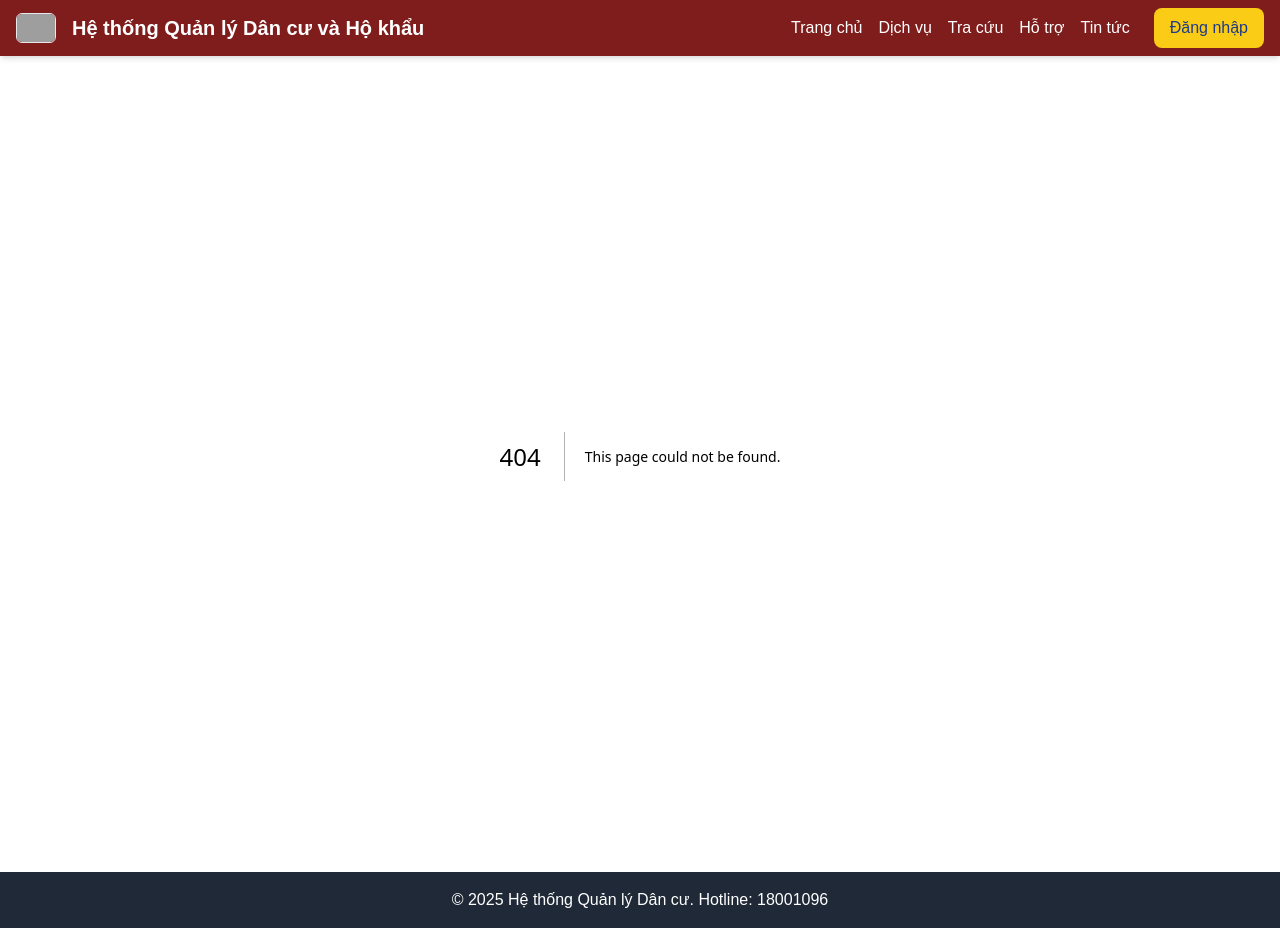
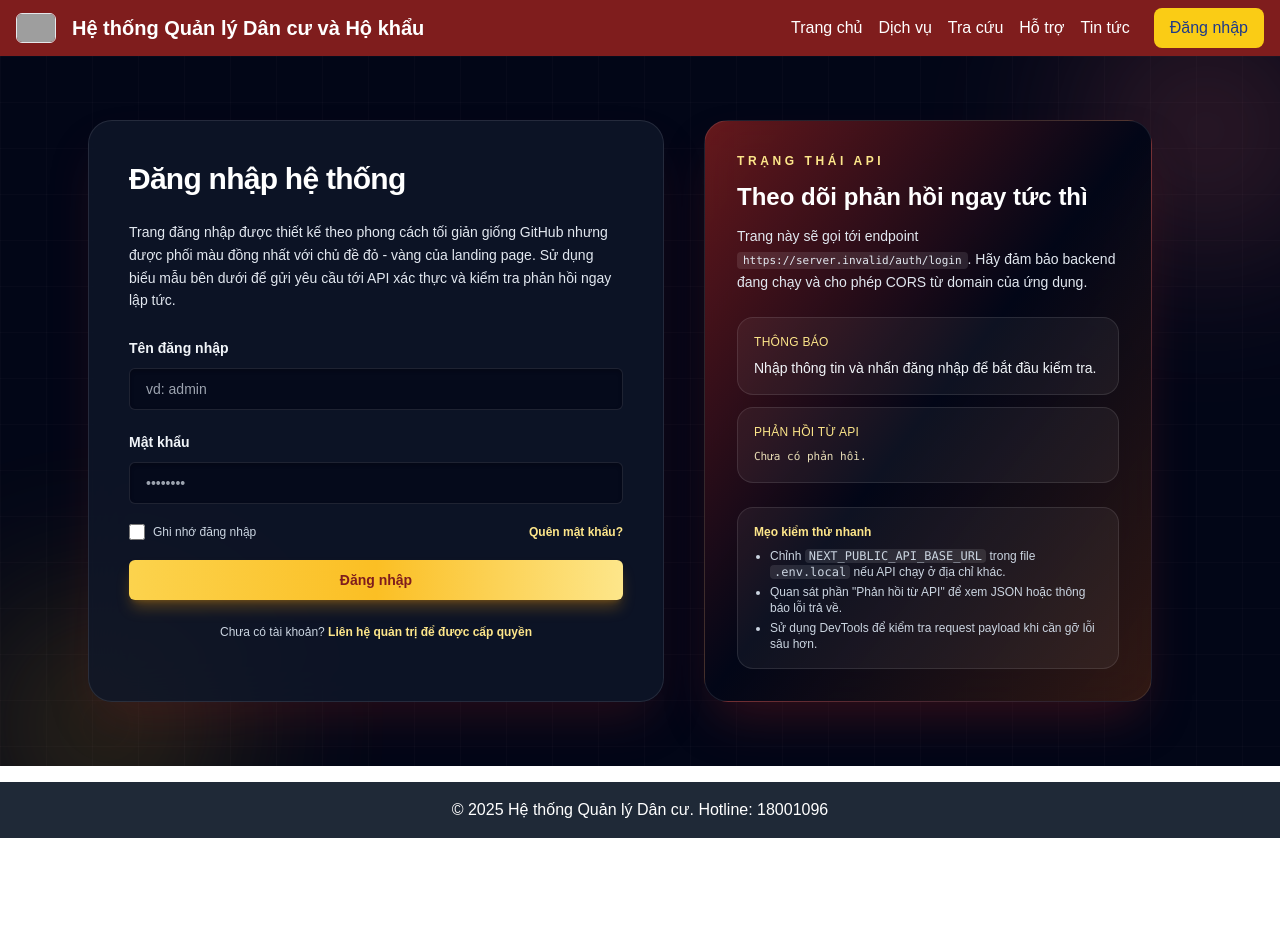
Before and after one commit to Bladz1/Apollo-Resident-Management, a Next.js app in the folder ResidentManagement/web/: page /login in a window 1280 px wide. Before the commit this address had no page. After the commit the page ends 838 px from the top, so only its background shows below. Built offline with nearby package versions, Linux system fonts and the light colour scheme; no server answers; grey boxes are pictures that could not be loaded.

Commit message:
feat(web): add themed login page with api tester

```diff
--- /dev/null
+++ b/ResidentManagement/web/src/app/login/page.tsx
@@ -0,0 +1,205 @@
+'use client';
+
+import Link from 'next/link';
+import { FormEvent, useState } from 'react';
+
+const API_BASE_URL = process.env.NEXT_PUBLIC_API_BASE_URL ?? 'http://localhost:8080/resident-management';
+
+export default function LoginPage() {
+  const [username, setUsername] = useState('');
+  const [password, setPassword] = useState('');
+  const [loading, setLoading] = useState(false);
+  const [status, setStatus] = useState<'idle' | 'success' | 'error'>('idle');
+  const [message, setMessage] = useState<string | null>(null);
+  const [responseBody, setResponseBody] = useState<string | null>(null);
+
+  const handleSubmit = async (event: FormEvent<HTMLFormElement>) => {
+    event.preventDefault();
+
+    setLoading(true);
+    setStatus('idle');
+    setMessage(null);
+    setResponseBody(null);
+
+    try {
+      const response = await fetch(`${API_BASE_URL}/auth/login`, {
+        method: 'POST',
+        headers: {
+          'Content-Type': 'application/json',
+        },
+        body: JSON.stringify({ username, password }),
+      });
+
+      const text = await response.text();
+      const result = (() => {
+        try {
+          return JSON.stringify(JSON.parse(text), null, 2);
+        } catch (error) {
+          return text;
+        }
+      })();
+
+      setResponseBody(result || '');
+
+      if (!response.ok) {
+        setStatus('error');
+        setMessage(`Đăng nhập thất bại (HTTP ${response.status}). Vui lòng kiểm tra API.`);
+        return;
+      }
+
+      setStatus('success');
+      setMessage('Đăng nhập thành công! API đã phản hồi thành công.');
+    } catch (error) {
+      setStatus('error');
+      setMessage('Không thể kết nối tới API. Hãy kiểm tra lại server hoặc cấu hình URL.');
+    } finally {
+      setLoading(false);
+    }
+  };
+
+  return (
+    <div className="relative min-h-[calc(100vh-160px)] bg-slate-950 text-slate-50">
+      <div className="absolute inset-0 overflow-hidden">
+        <div className="login-grid" aria-hidden />
+        <div className="login-orb orb-top" aria-hidden />
+        <div className="login-orb orb-bottom" aria-hidden />
+      </div>
+
+      <div className="relative z-10 mx-auto flex max-w-6xl flex-col items-center gap-10 px-6 py-16 lg:flex-row lg:items-stretch">
+        <section className="w-full max-w-xl space-y-6 rounded-3xl border border-white/10 bg-slate-900/80 p-10 shadow-2xl shadow-red-900/30 backdrop-blur-xl">
+          <h1 className="text-3xl font-black tracking-tight text-white">Đăng nhập hệ thống</h1>
+          <p className="text-sm leading-relaxed text-slate-200">
+            Trang đăng nhập được thiết kế theo phong cách tối giản giống GitHub nhưng được phối màu đồng nhất với chủ đề đỏ - vàng của landing page.
+            Sử dụng biểu mẫu bên dưới để gửi yêu cầu tới API xác thực và kiểm tra phản hồi ngay lập tức.
+          </p>
+
+          <form className="space-y-5" onSubmit={handleSubmit}>
+            <div className="space-y-2">
+              <label htmlFor="username" className="text-sm font-semibold text-slate-100">
+                Tên đăng nhập
+              </label>
+              <input
+                id="username"
+                type="text"
+                required
+                value={username}
+                onChange={(event) => setUsername(event.target.value)}
+                className="w-full rounded-md border border-white/10 bg-slate-950/60 px-4 py-2.5 text-sm text-white shadow-inner shadow-black/20 outline-none transition focus:border-amber-300 focus:ring-2 focus:ring-amber-400/60"
+                placeholder="vd: admin"
+                autoComplete="username"
+              />
+            </div>
+
+            <div className="space-y-2">
+              <label htmlFor="password" className="text-sm font-semibold text-slate-100">
+                Mật khẩu
+              </label>
+              <input
+                id="password"
+                type="password"
+                required
+                value={password}
+                onChange={(event) => setPassword(event.target.value)}
+                className="w-full rounded-md border border-white/10 bg-slate-950/60 px-4 py-2.5 text-sm text-white shadow-inner shadow-black/20 outline-none transition focus:border-amber-300 focus:ring-2 focus:ring-amber-400/60"
+                placeholder="••••••••"
+                autoComplete="current-password"
+              />
+            </div>
+
+            <div className="flex items-center justify-between text-xs text-slate-300">
+              <label className="flex items-center gap-2">
+                <input type="checkbox" className="h-4 w-4 rounded border-white/30 bg-slate-950/80 text-amber-400 focus:ring-amber-400" />
+                Ghi nhớ đăng nhập
+              </label>
+              <Link href="#" className="font-semibold text-amber-200 hover:text-amber-100">
+                Quên mật khẩu?
+              </Link>
+            </div>
+
+            <button
+              type="submit"
+              disabled={loading}
+              className="flex w-full items-center justify-center gap-2 rounded-md bg-gradient-to-r from-amber-300 via-amber-400 to-amber-200 px-4 py-2.5 text-sm font-semibold text-red-900 shadow-lg shadow-amber-500/30 transition-transform duration-300 hover:-translate-y-0.5 focus:outline-none focus:ring-2 focus:ring-amber-200 focus:ring-offset-2 focus:ring-offset-slate-950 disabled:cursor-not-allowed disabled:opacity-70"
+            >
+              {loading ? 'Đang kiểm tra...' : 'Đăng nhập'}
+            </button>
+          </form>
+
+          <p className="text-center text-xs text-slate-300">
+            Chưa có tài khoản?{' '}
+            <Link href="#" className="font-semibold text-amber-200 hover:text-amber-100">
+              Liên hệ quản trị để được cấp quyền
+            </Link>
+          </p>
+        </section>
+
+        <aside className="w-full max-w-md space-y-6 rounded-3xl border border-white/10 bg-gradient-to-br from-red-900/80 via-slate-950 to-amber-900/40 p-8 shadow-2xl shadow-red-900/40 backdrop-blur-xl">
+          <div className="space-y-3">
+            <p className="text-xs font-semibold uppercase tracking-[0.3em] text-amber-200">Trạng thái API</p>
+            <h2 className="text-2xl font-bold text-white">Theo dõi phản hồi ngay tức thì</h2>
+            <p className="text-sm leading-relaxed text-slate-200">
+              Trang này sẽ gọi tới endpoint <code className="rounded bg-white/10 px-1.5 py-0.5 text-[11px]">{API_BASE_URL}/auth/login</code>.
+              Hãy đảm bảo backend đang chạy và cho phép CORS từ domain của ứng dụng.
+            </p>
+          </div>
+
+          <dl className="space-y-3 text-sm text-slate-200">
+            <div className="rounded-2xl border border-white/10 bg-white/5 p-4">
+              <dt className="text-xs uppercase tracking-wide text-amber-200">Thông báo</dt>
+              <dd className={`mt-2 font-medium ${status === 'success' ? 'text-emerald-300' : status === 'error' ? 'text-rose-300' : 'text-slate-100'}`}>
+                {message ?? 'Nhập thông tin và nhấn đăng nhập để bắt đầu kiểm tra.'}
+              </dd>
+            </div>
+            <div className="rounded-2xl border border-white/10 bg-white/5 p-4">
+              <dt className="text-xs uppercase tracking-wide text-amber-200">Phản hồi từ API</dt>
+              <dd className="mt-2 whitespace-pre-wrap break-words font-mono text-[11px] leading-relaxed text-amber-100/90">
+                {responseBody ?? 'Chưa có phản hồi.'}
+              </dd>
+            </div>
+          </dl>
+
+          <div className="rounded-2xl border border-white/10 bg-white/5 p-4 text-xs text-slate-300">
+            <p className="font-semibold text-amber-200">Mẹo kiểm thử nhanh</p>
+            <ul className="mt-2 list-disc space-y-1 pl-4">
+              <li>Chỉnh <code className="rounded bg-white/10 px-1">NEXT_PUBLIC_API_BASE_URL</code> trong file <code className="rounded bg-white/10 px-1">.env.local</code> nếu API chạy ở địa chỉ khác.</li>
+              <li>Quan sát phần "Phản hồi từ API" để xem JSON hoặc thông báo lỗi trả về.</li>
+              <li>Sử dụng DevTools để kiểm tra request payload khi cần gỡ lỗi sâu hơn.</li>
+            </ul>
+          </div>
+        </aside>
+      </div>
+
+      <style jsx global>{`
+        .login-grid {
+          position: absolute;
+          inset: 0;
+          background-image: linear-gradient(rgba(255, 255, 255, 0.04) 1px, transparent 1px),
+            linear-gradient(90deg, rgba(255, 255, 255, 0.04) 1px, transparent 1px);
+          background-size: 46px 46px;
+          opacity: 0.5;
+        }
+
+        .login-orb {
+          position: absolute;
+          width: 340px;
+          height: 340px;
+          border-radius: 9999px;
+          filter: blur(90px);
+          opacity: 0.75;
+        }
+
+        .orb-top {
+          top: -6rem;
+          right: -6rem;
+          background: radial-gradient(circle, rgba(248, 113, 113, 0.55), transparent 65%);
+        }
+
+        .orb-bottom {
+          bottom: -8rem;
+          left: -4rem;
+          background: radial-gradient(circle, rgba(251, 191, 36, 0.45), transparent 70%);
+        }
+      `}</style>
+    </div>
+  );
+}
```
